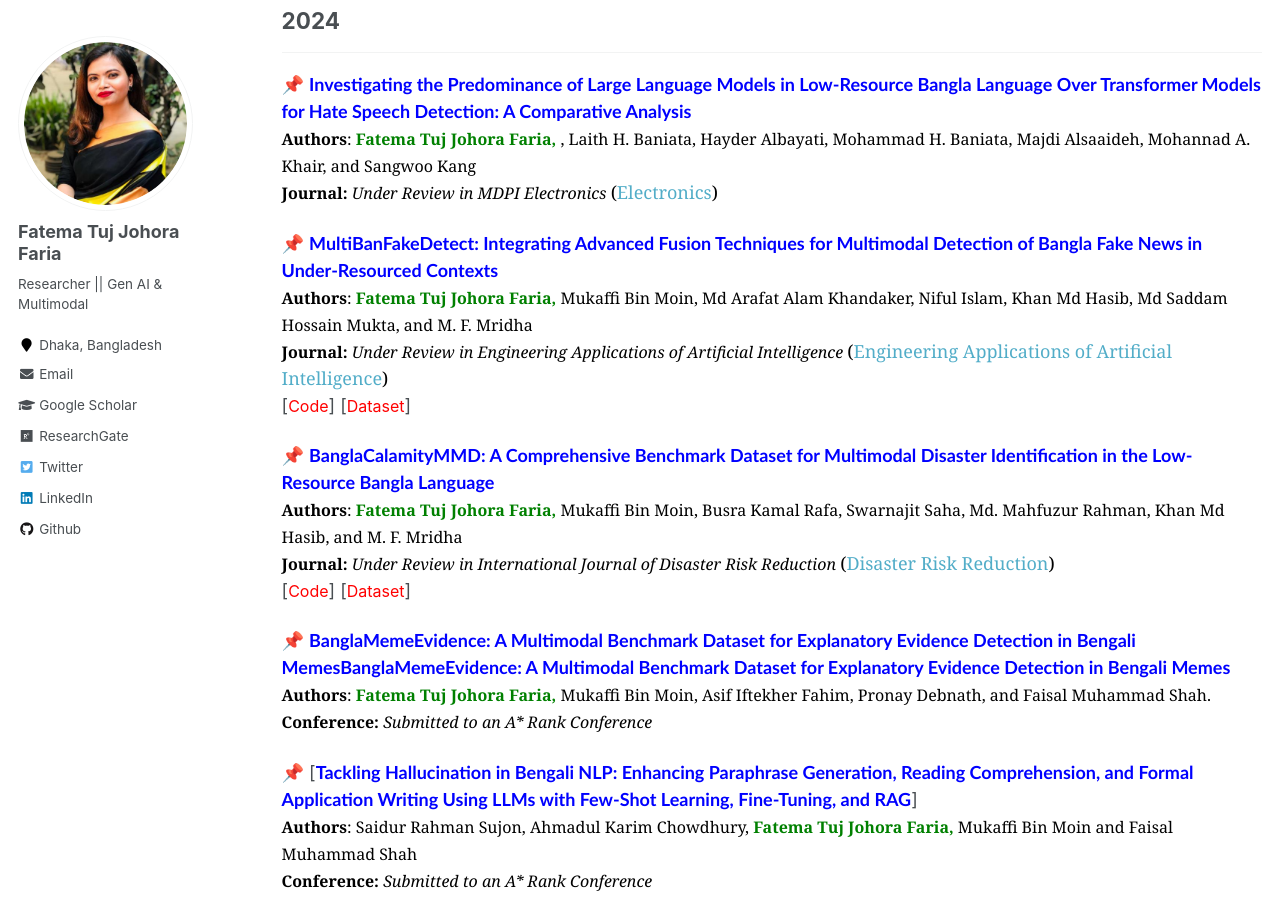
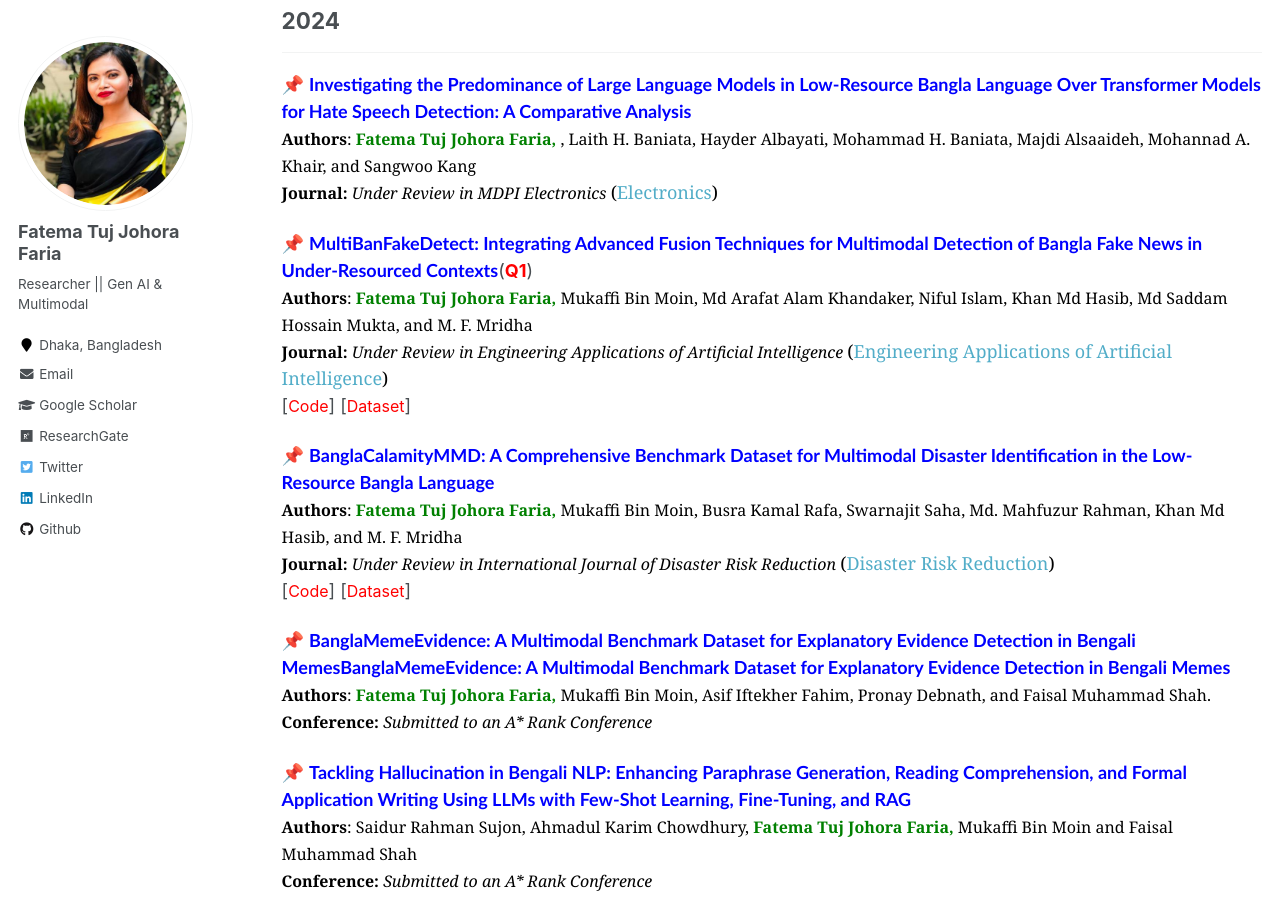
Before and after one commit to fatemafaria142/fatemafaria142.github.io, a Jekyll site: the page built from _pages/publications.md, in a window 1280 px wide and 900 px high, scrolled down 256 px. Built offline with Jekyll 4.4.1, drawn with Linux system fonts in a browser that asks for light colours.

Commit message:
Update publications.md

```diff
--- a/_pages/publications.md
+++ b/_pages/publications.md
@@ -23,7 +23,7 @@ author_profile: true
 <!-- [[<span style ="color:red"><font size="3">Code</font></span>](https://github.com/fatemafaria142/MultiBanFakeDetect-An-Extensive-Benchmark-Dataset-for-Multimodal-Bangla-Fake-News-Detection)] [[<span style ="color:red"><font size="3">Dataset</font></span>](https://data.mendeley.com/datasets/k5pbz9795f/1)] -->
 
 <!-- Paper 10 -->
-📌 [<span style="color:blue;font-family:Trebuchet MS;">**MultiBanFakeDetect: Integrating Advanced Fusion Techniques for Multimodal Detection of Bangla Fake News in Under-Resourced Contexts**</span>]()<br>
+📌 <span style="color:blue;font-family:Trebuchet MS;">**MultiBanFakeDetect: Integrating Advanced Fusion Techniques for Multimodal Detection of Bangla Fake News in Under-Resourced Contexts**</span>(<span style="color:red"><strong>Q1</strong></span>)<br>
 <span style="color:black;font-family:Georgia">
 	<font size="3"><strong>Authors</strong>: <strong style="color:green">Fatema Tuj Johora Faria,</strong> Mukaffi Bin Moin, Md Arafat Alam Khandaker, Niful Islam, Khan Md Hasib, Md Saddam Hossain Mukta, and M. F. Mridha</font>
 </span>
@@ -61,7 +61,7 @@ author_profile: true
 </div>
 
 <!-- Paper 08 -->
-📌 [<span style="color:blue;font-family:Trebuchet MS;">**BanglaMemeEvidence: A Multimodal Benchmark Dataset for Explanatory Evidence Detection in Bengali MemesBanglaMemeEvidence: A Multimodal Benchmark Dataset for Explanatory Evidence Detection in Bengali Memes**</span>]()<br>
+📌 <span style="color:blue;font-family:Trebuchet MS;">**BanglaMemeEvidence: A Multimodal Benchmark Dataset for Explanatory Evidence Detection in Bengali MemesBanglaMemeEvidence: A Multimodal Benchmark Dataset for Explanatory Evidence Detection in Bengali Memes**</span><br>
 <span style="color:black;font-family:Georgia">
 	<font size="3"><strong>Authors</strong>: <strong style="color:green">Fatema Tuj Johora Faria,</strong> Mukaffi Bin Moin, Asif Iftekher Fahim, Pronay Debnath, and Faisal Muhammad Shah.</font>
 </span>
@@ -85,7 +85,7 @@ author_profile: true
 
 
 <!-- Paper 07 -->
-📌 [<span style="color:blue;font-family:Trebuchet MS;">**Tackling Hallucination in Bengali NLP: Enhancing Paraphrase Generation, Reading Comprehension, and Formal Application Writing Using LLMs with Few-Shot Learning, Fine-Tuning, and RAG**</span>]<br>
+📌 <span style="color:blue;font-family:Trebuchet MS;">**Tackling Hallucination in Bengali NLP: Enhancing Paraphrase Generation, Reading Comprehension, and Formal Application Writing Using LLMs with Few-Shot Learning, Fine-Tuning, and RAG**</span><br>
 <span style="color:black;font-family:Georgia">
 	<font size="3"><strong>Authors</strong>: Saidur Rahman Sujon, Ahmadul Karim Chowdhury, <strong style="color:green">Fatema Tuj Johora Faria,</strong> Mukaffi Bin Moin and Faisal Muhammad Shah</font>
 </span>
```
